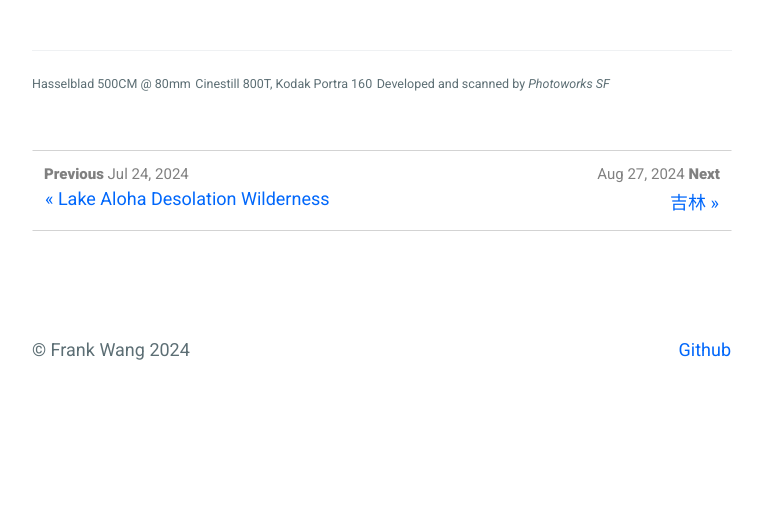
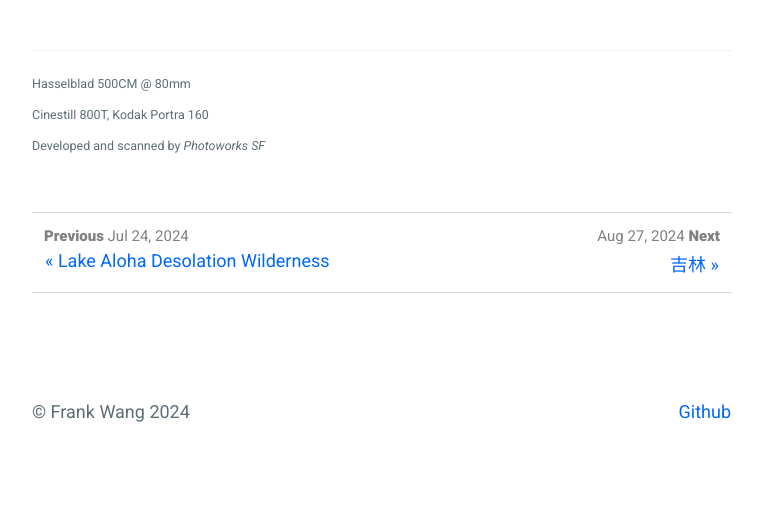
Before and after one commit to frankwang95/frankwang95.github.io, a Jekyll site: the page built from _posts/2024-08-14-500cm.md, in a window 1280 px wide. Shown: the part 1619-2149 px from the top of the page, without its empty margins (258-1021 px from the left). Built offline with Jekyll 4.4.1, drawn with Linux system fonts in a browser that asks for light colours; before the commit the page ends 2087 px from its top, so only the background shows below that.

Commit message:
Update 2024-08-14-500cm.md

```diff
--- a/_posts/2024-08-14-500cm.md
+++ b/_posts/2024-08-14-500cm.md
@@ -25,6 +25,6 @@ tags: photography
 
 ---
 
-<sub><sup>Hasselblad 500CM @ 80mm</sup></sub>
-<sub><sup>Cinestill 800T, Kodak Portra 160</sup></sub>
+<sub><sup>Hasselblad 500CM @ 80mm</sup></sub> \
+<sub><sup>Cinestill 800T, Kodak Portra 160</sup></sub> \
 <sub><sup>Developed and scanned by *Photoworks SF*</sup></sub>
```
